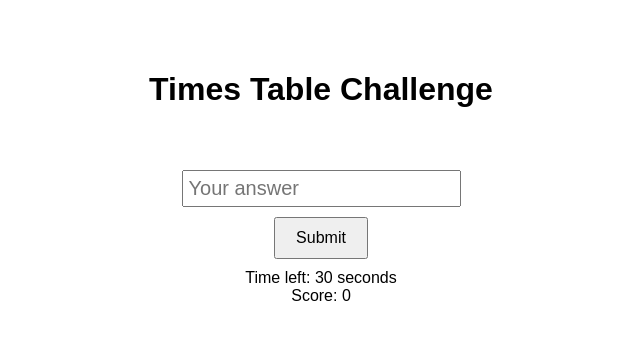
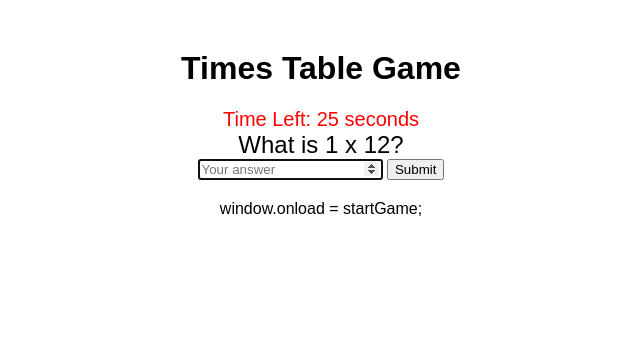
Before and after one commit to goodrows/MyPrimaryMaths, a plain HTML site: page index.html in a window 1280 px wide. Shown: the whole page, without its empty margins (319-959 px from the left). Drawn offline with Linux system fonts and the light colour scheme.

Commit message:
Update index.html

```diff
--- a/index.html
+++ b/index.html
@@ -7,75 +7,83 @@
     <style>
         body {
             font-family: Arial, sans-serif;
-            display: flex;
-            flex-direction: column;
-            align-items: center;
+            text-align: center;
             margin-top: 50px;
         }
         #question {
             font-size: 24px;
-            margin: 20px;
         }
-        input {
+        #timer {
             font-size: 20px;
-            padding: 5px;
+            color: red;
         }
-        button {
-            padding: 10px 20px;
-            font-size: 16px;
-            margin: 10px;
+        #result {
+            margin-top: 20px;
+            font-size: 20px;
         }
     </style>
 </head>
 <body>
-
-    <h1>Times Table Challenge</h1>
+    <h1>Times Table Game</h1>
+    <div id="timer">Time Left: <span id="time">10</span> seconds</div>
     <div id="question"></div>
-    <input type="number" id="answer" placeholder="Your answer" />
-    <button onclick="checkAnswer()">Submit</button>
-    <div id="timer">Time left: <span id="time">30</span> seconds</div>
-    <div id="score">Score: <span id="scoreValue">0</span></div>
+    <input type="number" id="answer" placeholder="Your answer">
+    <button id="submit">Submit</button>
+    <div id="result"></div>
 
     <script>
+        let timeLeft = 30;
+        let score = 0;
         let currentQuestion;
-        let score = 0;
-        let timeLeft = 30;
-        let timer;
 
         function startGame() {
             score = 0;
-            timeLeft = 30;
-            document.getElementById('scoreValue').innerText = score;
-            document.getElementById('time').innerText = timeLeft;
-            generateQuestion();
-            timer = setInterval(updateTimer, 1000);
+            nextQuestion();
+            startTimer();
         }
 
-        function generateQuestion() {
-            const num1 = Math.floor(Math.random() * 10) + 1;
-            const num2 = Math.floor(Math.random() * 10) + 1;
-            currentQuestion = num1 * num2;
-            document.getElementById('question').innerText = `What is ${num1} x ${num2}?`;
+        function startTimer() {
+            const timerInterval = setInterval(() => {
+                timeLeft--;
+                document.getElementById('time').textContent = timeLeft;
+
+                if (timeLeft <= 0) {
+                    clearInterval(timerInterval);
+                    document.getElementById('result').textContent = `Time's up! Your score: ${score}`;
+                    document.getElementById('question').textContent = '';
+                }
+            }, 1000);
         }
 
-        function checkAnswer() {
-            const userAnswer = parseInt(document.getElementById('answer').value);
+        function nextQuestion() {
+            timeLeft = 30;
+            document.getElementById('time').textContent = timeLeft;
+
+            const multiplier = Math.floor(Math.random() * 12) + 1;
+            const multiplicand = Math.floor(Math.random() * 12) + 1;
+            currentQuestion = multiplier * multiplicand;
+
+            document.getElementById('question').textContent = `What is ${multiplier} x ${multiplicand}?`;
+            document.getElementById('answer').value = '';
+            document.getElementById('answer').focus();
+        }
+
+        document.getElementById('submit').addEventListener('click', () => {
+            const userAnswer = parseInt(document.getElementById('answer').value, 12);
             if (userAnswer === currentQuestion) {
                 score++;
-                document.getElementById('scoreValue').innerText = score;
+                nextQuestion();
+            } else {
+                document.getElementById('result').textContent = `Wrong answer! Your score: ${score}`;
+                document.getElementById('question').textContent = '';
             }
-            document.getElementById('answer').value = '';
-            generateQuestion();
-        }
+        });
 
-        function updateTimer() {
-            timeLeft--;
-            document.getElementById('time').innerText = timeLeft;
-            if (timeLeft <= 0) {
-                clearInterval(timer);
-                title(<title>Time's up! Your score is: ${score}</title>);
-            }
-        }
+        startGame();
+    </script>
+</body>
+</html>
+
 
         window.onload = startGame;
     </script>
```
